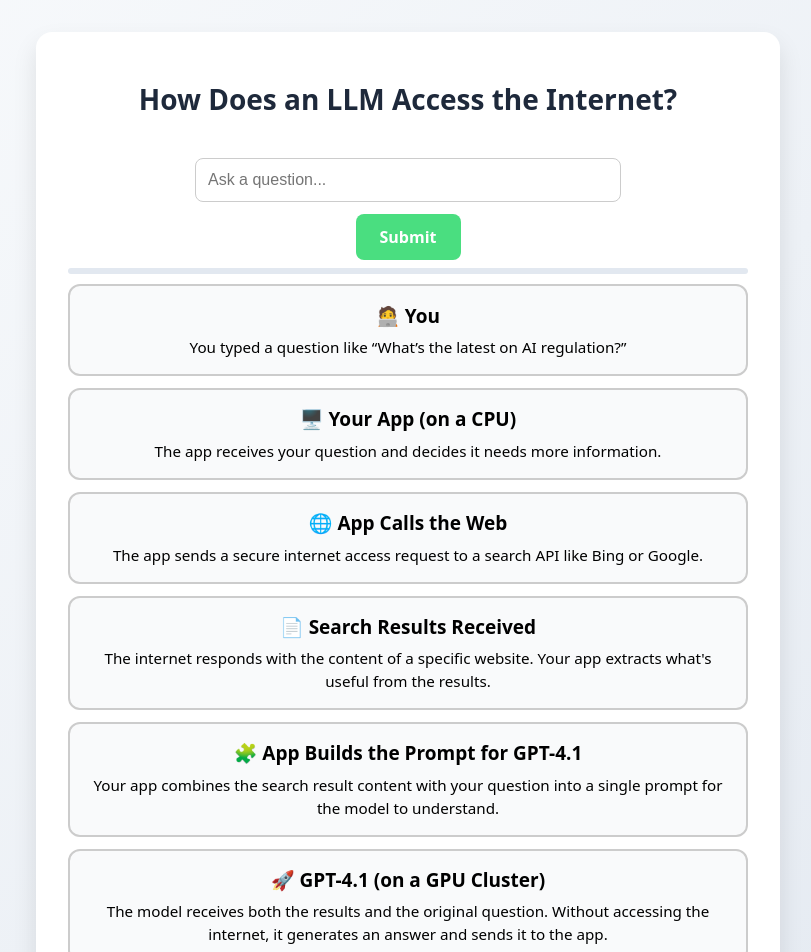
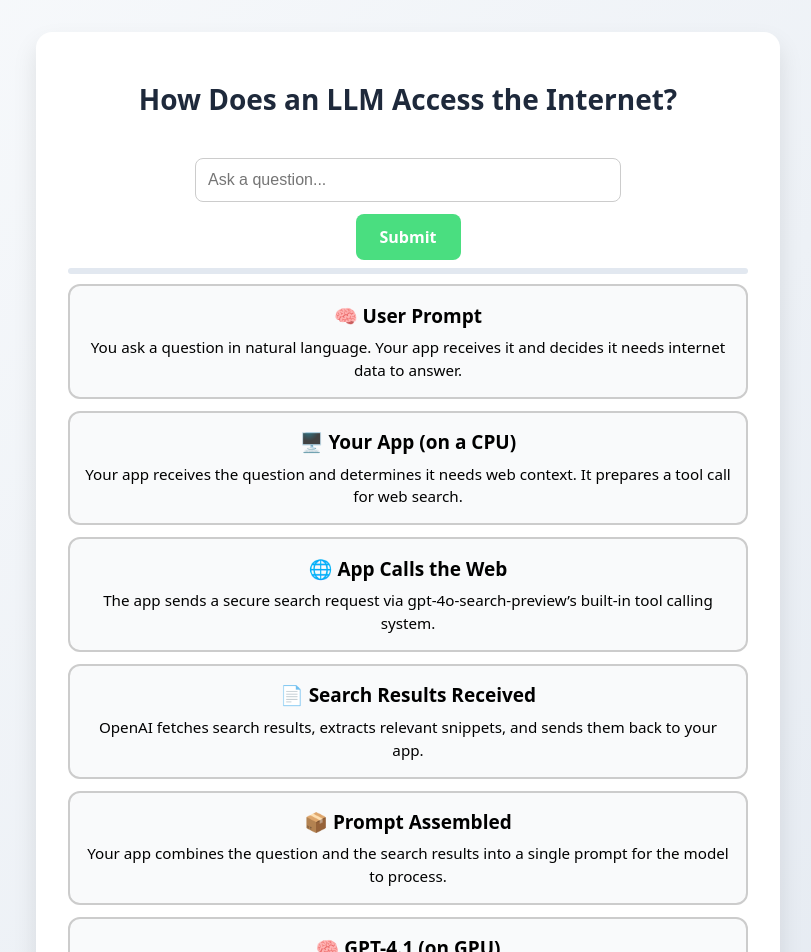
Before and after one commit to Valentino117/llm-internet-visualizer, a React (Vite) app in the folder frontend/: page / in a window 1280 px wide. Shown: the top 952 px of the page, without its empty margins (232-1043 px from the left). Built offline with nearby package versions, Linux system fonts and the light colour scheme.

Commit message:
Update LLMFlowVisualizer.jsx

```diff
--- a/frontend/src/components/LLMFlowVisualizer.jsx
+++ b/frontend/src/components/LLMFlowVisualizer.jsx
@@ -2,47 +2,40 @@
 
 const steps = [
   {
-    key: 'prompt',
-    emoji: '🧑‍💻',
-    title: 'You',
-    description: 'You typed a question like “What’s the latest on AI regulation?”',
+    id: "prompt",
+    title: "🧠 User Prompt",
+    description: "You ask a question in natural language. Your app receives it and decides it needs internet data to answer.",
   },
   {
-    key: 'receive',
-    emoji: '🖥️',
-    title: 'Your App (on a CPU)',
-    description: 'The app receives your question and decides it needs more information.',
+    id: "receive",
+    title: "🖥️ Your App (on a CPU)",
+    description: "Your app receives the question and determines it needs web context. It prepares a tool call for web search.",
   },
   {
-    key: 'call',
-    emoji: '🌐',
-    title: 'App Calls the Web',
-    description: 'The app sends a secure internet access request to a search API like Bing or Google.',
+    id: "call",
+    title: "🌐 App Calls the Web",
+    description: "The app sends a secure search request via gpt-4o-search-preview’s built-in tool calling system.",
   },
   {
-    key: 'result',
-    emoji: '📄',
-    title: 'Search Results Received',
-    description: "The internet responds with the content of a specific website. Your app extracts what's useful from the results.",
+    id: "result",
+    title: "📄 Search Results Received",
+    description: "OpenAI fetches search results, extracts relevant snippets, and sends them back to your app.",
   },
   {
-    key: 'prepare',
-    emoji: '🧩',
-    title: 'App Builds the Prompt for GPT-4.1',
-    description: 'Your app combines the search result content with your question into a single prompt for the model to understand.',
+    id: "prepare",
+    title: "📦 Prompt Assembled",
+    description: "Your app combines the question and the search results into a single prompt for the model to process.",
   },
   {
-    key: 'llm',
-    emoji: '🚀',
-    title: 'GPT-4.1 (on a GPU Cluster)',
-    description: 'The model receives both the results and the original question. Without accessing the internet, it generates an answer and sends it to the app.',
+    id: "llm",
+    title: "🧠 GPT-4.1 (on GPU)",
+    description: "The model runs on a GPU cluster. It cannot browse, but uses the provided info to generate an answer.",
   },
   {
-    key: 'done',
-    emoji: '💬',
-    title: 'Final Answer',
-    description: 'The app receives the model’s answer and shows it to you!',
-  },
+    id: "done",
+    title: "✅ Model’s Answer",
+    description: "Your app receives the model’s response and sends it back to you in the browser.",
+  }
 ];
 
 const stageIndex = (current) => steps.findIndex(s => s.key === current);
```
